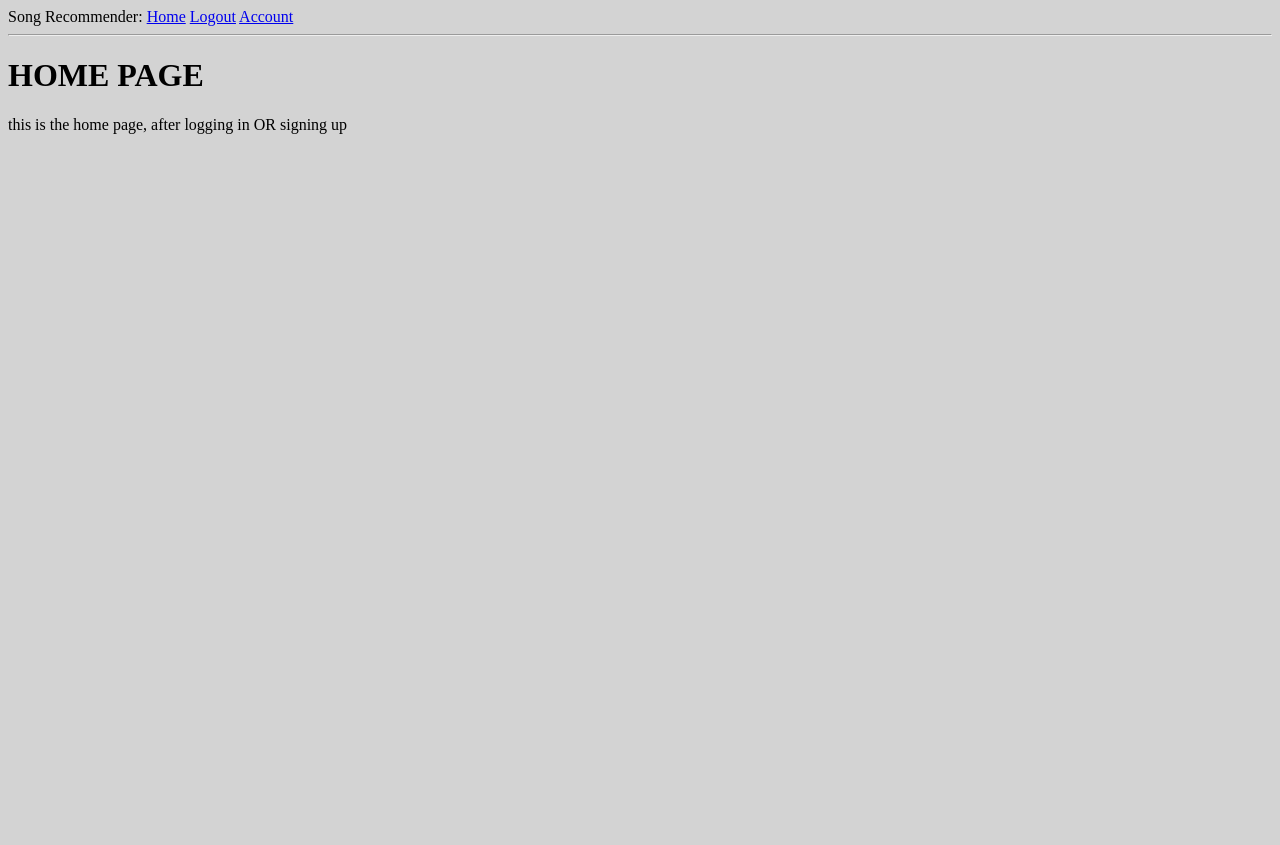
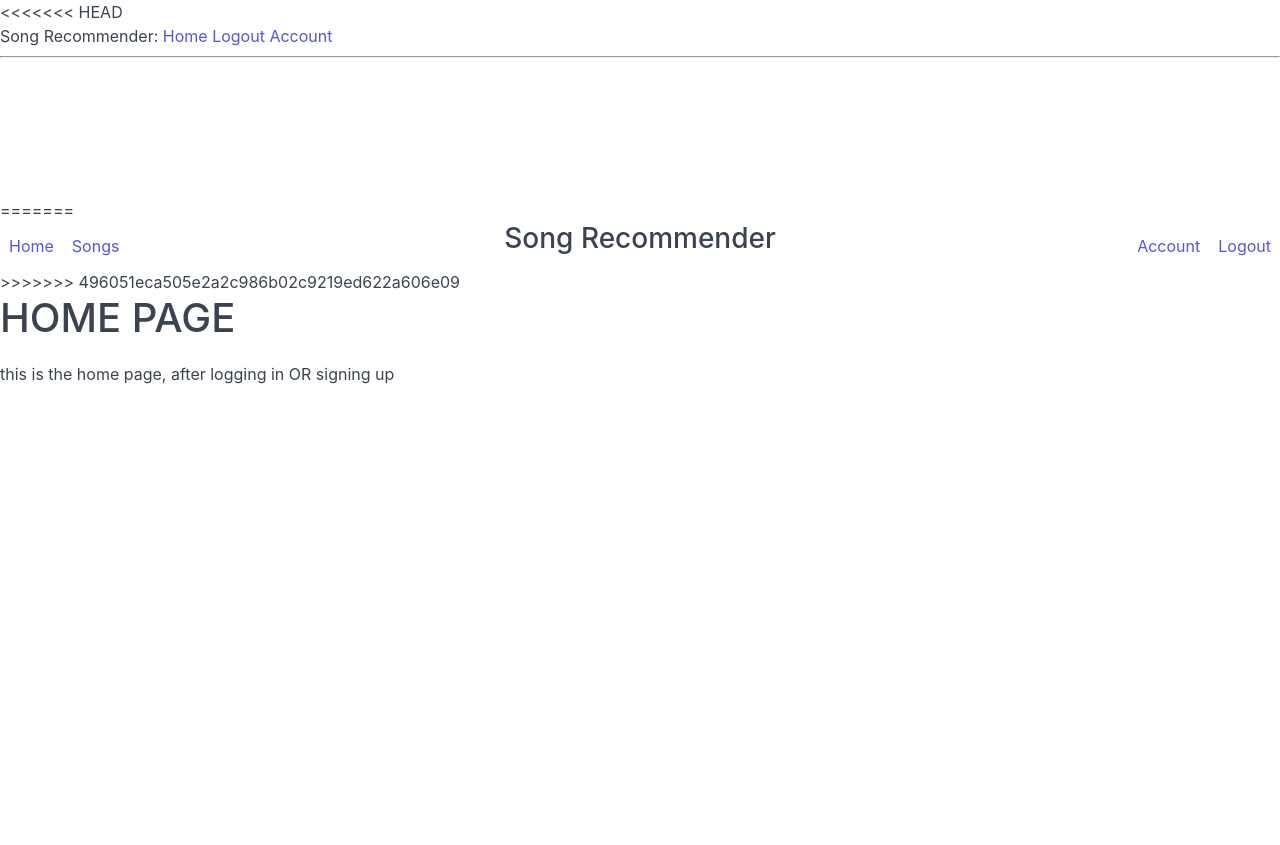
Before and after one commit to Kamoa17/CMSCI349-Song-Recommender, a Flask app: page /home in a window 1280 px wide. Shown: the top 845 px of the page. Run offline with Flask 2, Linux system fonts and the light colour scheme.

Commit message:
version with collin's ui

```diff
--- a/app/__init__.py
+++ b/app/__init__.py
@@ -2,7 +2,7 @@ from flask import Flask
 from config import Config
 
 
-app = Flask(__name__)
+app = Flask(__name__, static_folder="../static")
 app.config.from_object(Config)  # read and apply
 # app.env = Config.FLASK_ENV
 # app.debug = True
--- a/app/templates/base.html
+++ b/app/templates/base.html
@@ -1,17 +1,26 @@
 <!DOCTYPE html>
 <html lang="en">
+
 <head>
     <meta charset="UTF-8">
-    <style>
-        body {
-    </style>
-
+    <meta http-equiv="X-UA-Compatible" content="IE=edge,chrome=1">
+    <meta name="viewport"
+        content="width=device-width, initial-scale=1.0, maximum-scale=1.0, minimum-scale=1.0, user-scalable=no">
+    <meta name="description" content="Song Recommender" />
     {% if title %}
     <title>{{ title }}</title>
     {% endif %}
-    <link href="{{ url_for('static', filename='styles/style.css+')}}"/>
+
+    <!-- Load Spectre CSS library for styling-->
+    <link rel="stylesheet" href="https://unpkg.com/spectre.css/dist/spectre.min.css">
+    <link rel="stylesheet" href="https://unpkg.com/spectre.css/dist/spectre-exp.min.css">
+    <link rel="stylesheet" href="https://unpkg.com/spectre.css/dist/spectre-icons.min.css">
+
+    <!-- Load static files -->
+    <link rel="stylesheet" type="text/css" href="{{ url_for('static', filename='css/styles.css') }}" />
 </head>
 
+<<<<<<< HEAD
     <body bgcolor="LightGray">
     {% if title == 'Log In' %}
     {% elif title == 'Sign Up' %}
@@ -35,6 +44,52 @@
         </ul>
         {% endif %}
         {% endwith %}
+=======
+<body>
+    <svg class="hidden">
+        <!-- made with Icomoon.io, Icons from http://www.entypo.com/ and https://icomoon.io/ -->
+        <defs>
+            <symbol id="icon-lp-mini" viewBox="0 0 800 800">
+                <title>LP Mini</title>
+                <g style="fill: #181819; stroke: #141415; stroke-width: 1.5;">
+                    <circle cx="400" cy="400" r="380" />
+                    <circle cx="400" cy="400" r="370" />
+                    <circle cx="400" cy="400" r="360" />
+                    <circle cx="400" cy="400" r="350" />
+                    <circle cx="400" cy="400" r="340" />
+                    <circle cx="400" cy="400" r="330" />
+                    <circle cx="400" cy="400" r="320" />
+                    <circle cx="400" cy="400" r="310" />
+                    <circle cx="400" cy="400" r="300" />
+                    <circle cx="400" cy="400" r="290" />
+                    <circle cx="400" cy="400" r="280" />
+                    <circle cx="400" cy="400" r="270" />
+                    <circle cx="400" cy="400" r="260" />
+                    <circle cx="400" cy="400" r="250" />
+                    <circle cx="400" cy="400" r="240" />
+                    <circle cx="400" cy="400" r="230" />
+                    <circle cx="400" cy="400" r="220" />
+                    <circle cx="400" cy="400" r="210" />
+                    <circle cx="400" cy="400" r="200" />
+                </g>
+            </symbol>
+        </defs>
+    </svg>
+    <header class="navbar">
+        <section class="navbar-section">
+            <a href="{{ url_for('home') }}" class="btn btn-link">Home</a>
+            <a href="{{ url_for('user_songs') }}" class="btn btn-link">Songs</a>
+        </section>
+        <section class="navbar-center">
+            <h3 class="h3">Song Recommender</h3>
+        </section>
+        <section class="navbar-section">
+            <a href="{{ url_for('user_account') }}" class="btn btn-link">Account</a>
+            <a href="{{ url_for('logout') }}" class="btn btn-link">Logout</a>
+        </section>
+    </header>
+>>>>>>> 496051eca505e2a2c986b02c9219ed622a606e09
     {% block content %}{% endblock %}
-    </body>
+</body>
+
 </html>
```
